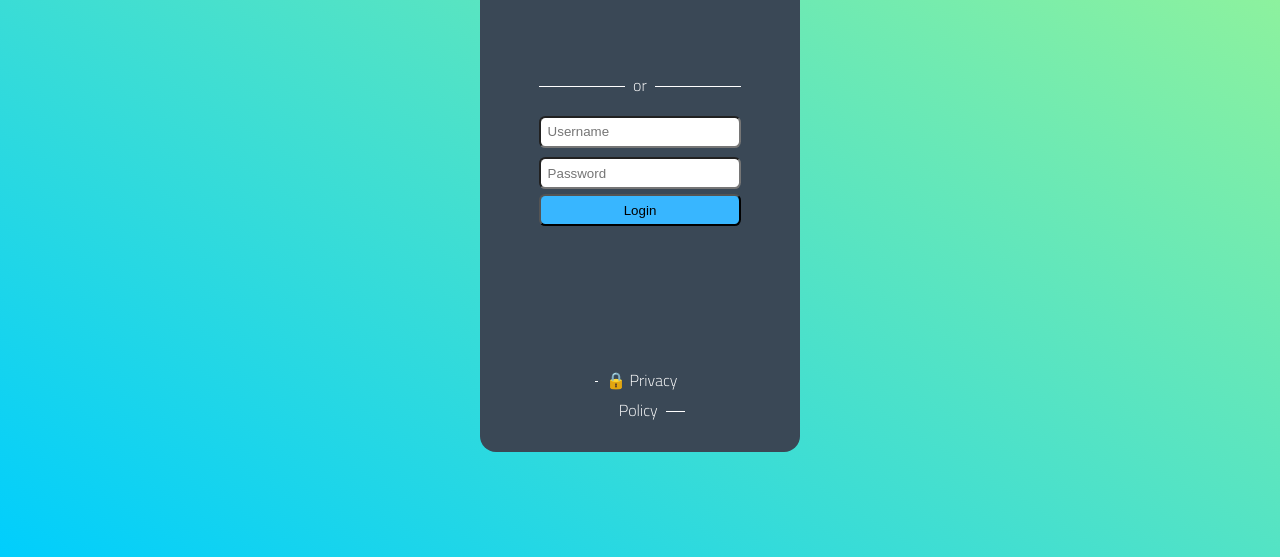
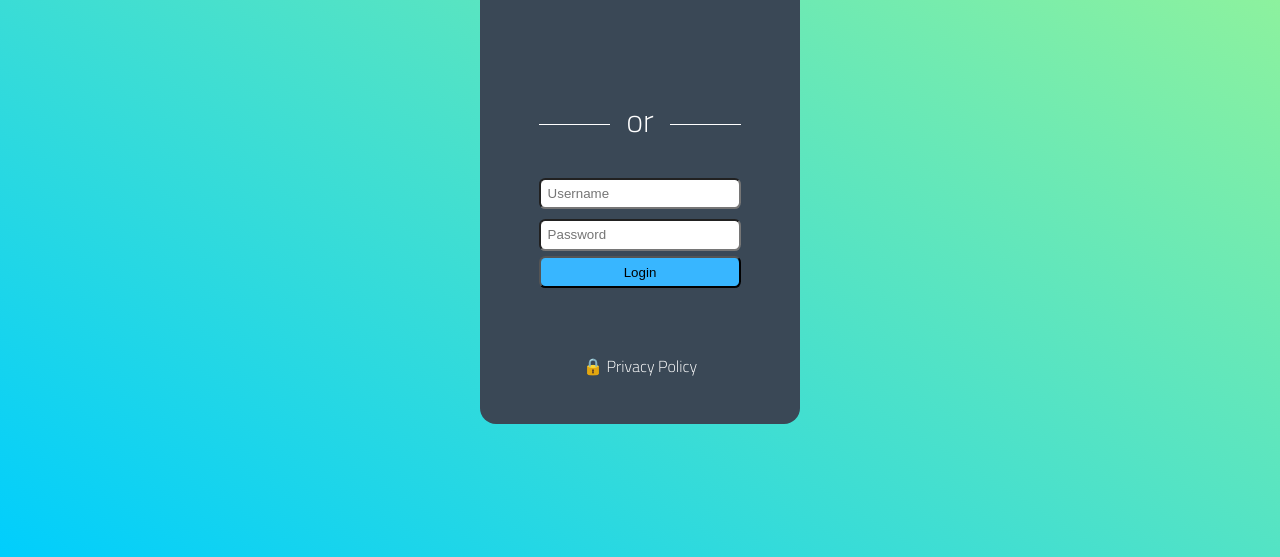
Before and after one commit to techano/spelf, a plain HTML site: page student/login.html in a window 1280 px wide. Shown: the part 243-800 px from the top of the page. Drawn offline with Linux system fonts and the light colour scheme.

Commit message:
never mind <p> didnt work back to <h1>

```diff
--- a/assets/css/login.css
+++ b/assets/css/login.css
@@ -74,7 +74,7 @@ body {
   justify-content: center;
 }
 
-p {
+h1 {
   width: 70%;
   margin: .7em auto;
   overflow: hidden;
@@ -83,7 +83,7 @@ p {
   color: #fff;
 }
 
-p:before, p:after {
+h1:before, h1:after {
   content: "";
   display: inline-block;
   width: 50%;
@@ -92,7 +92,7 @@ p:before, p:after {
   border-bottom: 1px solid;
 }
 
-p:after {
+h1:after {
   margin: 0 -55% 0 .5em;
 }
 
--- a/student/login.html
+++ b/student/login.html
@@ -29,7 +29,7 @@
       </div>
       <div class="loginframeform">
         <div class="g-signin2"></div>
-        <p class="loginframeformseperator">or</p>
+        <h1 class="loginframeformseperator">or</h1>
         <form action="action_login.php" method="post">
           <input type="text" placeholder="Username" required />
 
```
